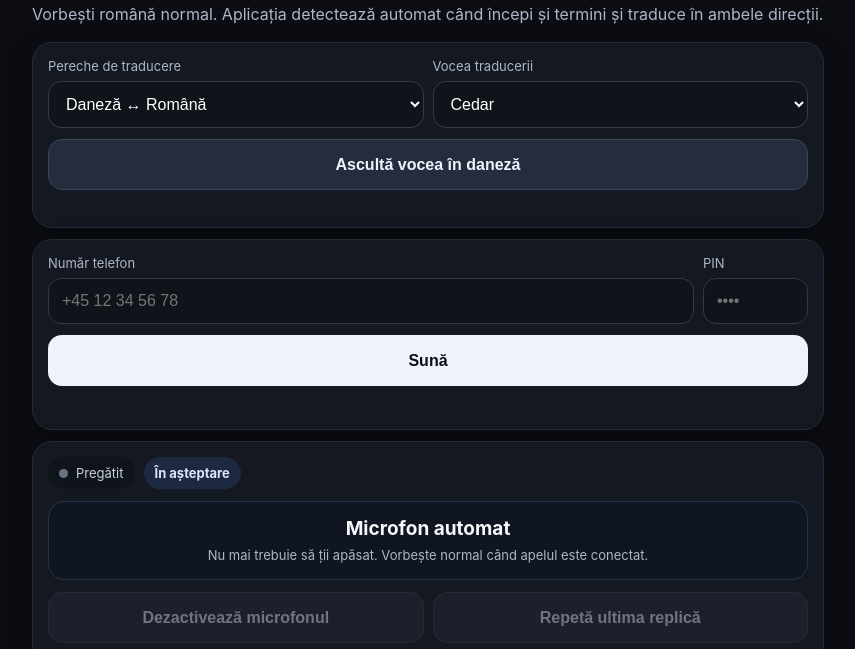
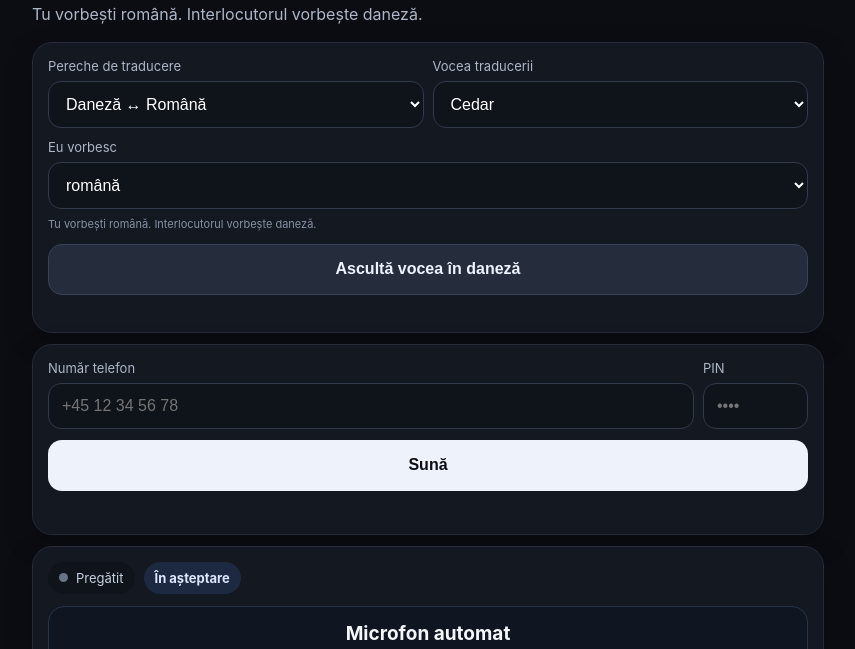
Before and after one commit to narcisbeats-rgb/Cita-, a website: page index.html in a window 1280 px wide. Shown: the part 105-754 px from the top of the page, without its empty margins (212-1067 px from the left). Drawn offline with Linux system fonts and the light colour scheme.

Commit message:
Add real speaker direction selector to live translation

```diff
--- a/index.html
+++ b/index.html
@@ -69,6 +69,14 @@ button:disabled{opacity:.42;cursor:not-allowed}
       </select>
     </div>
   </div>
+  <div class="mode">
+    <label for="direction" data-i18n="iSpeak">Eu vorbesc</label>
+    <select id="direction">
+      <option value="local-other" id="directionOther">Română</option>
+      <option value="local-da" id="directionDa">Daneză</option>
+    </select>
+    <div id="directionNote" class="note"></div>
+  </div>
   <button id="preview" class="secondary" data-i18n="previewVoice">Ascultă vocea în daneză</button>
   <div id="previewState" class="preview-state"></div>
 </section>
@@ -110,14 +118,14 @@ button:disabled{opacity:.42;cursor:not-allowed}
   <div class="group-title" data-i18n="youSay">Ce spui tu</div>
   <div class="grid">
     <div class="pane"><h3 id="youOriginalHeading">Original — română</h3><p id="youOriginal"></p></div>
-    <div class="pane"><h3 data-i18n="translationDanish">Traducere — daneză</h3><p id="youDa"></p></div>
+    <div class="pane"><h3 id="youTranslationHeading">Traducere — daneză</h3><p id="youDa"></p></div>
   </div>
 </section>
 
 <section class="card">
   <div class="group-title" data-i18n="theySay">Ce spune interlocutorul</div>
   <div class="grid">
-    <div class="pane"><h3 data-i18n="originalDanish">Original — daneză</h3><p id="themOriginal"></p></div>
+    <div class="pane"><h3 id="themOriginalHeading">Original — daneză</h3><p id="themOriginal"></p></div>
     <div class="pane"><h3 id="themLocalHeading">Traducere — română</h3><p id="themLocal"></p></div>
   </div>
 </section>
@@ -129,16 +137,16 @@ button:disabled{opacity:.42;cursor:not-allowed}
   const uiLanguage=$("uiLanguage");
   const UI_LANG_KEY="appUiLanguageV1";
   const UI_TEXT={
-    ro:{agentLink:"Agent AI care sună →",yourLanguage:"Pereche de traducere",roDa:"Daneză ↔ Română",enDa:"Daneză ↔ Engleză",esDa:"Daneză ↔ Spaniolă",translationVoice:"Vocea traducerii",previewVoice:"Ascultă vocea în daneză",phoneLabel:"Număr telefon",pinLabel:"PIN",call:"Sună",autoMic:"Microfon automat",autoMicNote:"Nu mai trebuie să ții apăsat. Vorbește normal când apelul este conectat.",muteOff:"Dezactivează microfonul",muteOn:"Activează microfonul",repeat:"Repetă ultima replică",hang:"Închide apelul",duration:"Durată",estimatedCost:"Cost estimat*",costNote:"*Estimare: utilizare OpenAI raportată + transcriere live estimată + taxa Voice API/Media Streaming Telnyx. Tariful PSTN către numărul apelat și taxele nu sunt incluse.",youSay:"Ce spui tu",theySay:"Ce spune interlocutorul",translationDanish:"Traducere — daneză",originalDanish:"Original — daneză",titlePrefix:"Traducere Live",subtitle:"Vorbești {lang} normal. Aplicația detectează automat când începi și termini și traduce în ambele direcții.",original:"Original — {lang}",translation:"Traducere — {lang}",startError:"Nu am putut porni apelul",voiceError:"Nu am putut genera vocea",generating:"Generez testul…",playing:"Redau {voice} în daneză…",creditNeeded:"OpenAI: credit necesar",connectionLost:"Conexiune întreruptă"},
-    en:{agentLink:"AI Calling Agent →",yourLanguage:"Translation pair",roDa:"Danish ↔ Romanian",enDa:"Danish ↔ English",esDa:"Danish ↔ Spanish",translationVoice:"Translation voice",previewVoice:"Preview voice in Danish",phoneLabel:"Phone number",pinLabel:"PIN",call:"Call",autoMic:"Automatic microphone",autoMicNote:"No need to hold anything down. Speak normally once the call is connected.",muteOff:"Mute microphone",muteOn:"Unmute microphone",repeat:"Repeat last reply",hang:"End call",duration:"Duration",estimatedCost:"Estimated cost*",costNote:"*Estimate: reported OpenAI usage + estimated live transcription + Telnyx Voice API/Media Streaming fee. PSTN destination rates and taxes are not included.",youSay:"What you say",theySay:"What the other person says",translationDanish:"Translation — Danish",originalDanish:"Original — Danish",titlePrefix:"Live Translation",subtitle:"Speak {lang} normally. The app automatically detects when you start and stop and translates in both directions.",original:"Original — {lang}",translation:"Translation — {lang}",startError:"Could not start the call",voiceError:"Could not generate the voice",generating:"Generating test…",playing:"Playing {voice} in Danish…",creditNeeded:"OpenAI: credit required",connectionLost:"Connection lost"},
-    da:{agentLink:"AI-agent der ringer →",yourLanguage:"Oversættelsespar",roDa:"Dansk ↔ Rumænsk",enDa:"Dansk ↔ Engelsk",esDa:"Dansk ↔ Spansk",translationVoice:"Oversættelsesstemme",previewVoice:"Lyt til stemmen på dansk",phoneLabel:"Telefonnummer",pinLabel:"PIN",call:"Ring",autoMic:"Automatisk mikrofon",autoMicNote:"Du behøver ikke holde noget nede. Tal normalt, når opkaldet er forbundet.",muteOff:"Slå mikrofon fra",muteOn:"Slå mikrofon til",repeat:"Gentag sidste svar",hang:"Afslut opkald",duration:"Varighed",estimatedCost:"Anslået pris*",costNote:"*Estimat: rapporteret OpenAI-forbrug + anslået live-transskription + Telnyx Voice API/Media Streaming-gebyr. PSTN-takst og skatter er ikke inkluderet.",youSay:"Det du siger",theySay:"Det samtalepartneren siger",translationDanish:"Oversættelse — dansk",originalDanish:"Original — dansk",titlePrefix:"Live-oversættelse",subtitle:"Tal normalt på {lang}. Appen registrerer automatisk, hvornår du starter og stopper, og oversætter begge veje.",original:"Original — {lang}",translation:"Oversættelse — {lang}",startError:"Kunne ikke starte opkaldet",voiceError:"Kunne ikke generere stemmen",generating:"Genererer test…",playing:"Afspiller {voice} på dansk…",creditNeeded:"OpenAI: kredit påkrævet",connectionLost:"Forbindelsen blev afbrudt"},
-    es:{agentLink:"Agente de IA que llama →",yourLanguage:"Par de traducción",roDa:"Danés ↔ Rumano",enDa:"Danés ↔ Inglés",esDa:"Danés ↔ Español",translationVoice:"Voz de traducción",previewVoice:"Escuchar la voz en danés",phoneLabel:"Número de teléfono",pinLabel:"PIN",call:"Llamar",autoMic:"Micrófono automático",autoMicNote:"No necesitas mantener nada pulsado. Habla con normalidad cuando la llamada esté conectada.",muteOff:"Silenciar micrófono",muteOn:"Activar micrófono",repeat:"Repetir última respuesta",hang:"Finalizar llamada",duration:"Duración",estimatedCost:"Coste estimado*",costNote:"*Estimación: uso de OpenAI reportado + transcripción en vivo estimada + tarifa de Telnyx Voice API/Media Streaming. No incluye tarifa PSTN del destino ni impuestos.",youSay:"Lo que dices tú",theySay:"Lo que dice el interlocutor",translationDanish:"Traducción — danés",originalDanish:"Original — danés",titlePrefix:"Traducción en vivo",subtitle:"Habla {lang} con normalidad. La aplicación detecta automáticamente cuándo empiezas y terminas y traduce en ambas direcciones.",original:"Original — {lang}",translation:"Traducción — {lang}",startError:"No se pudo iniciar la llamada",voiceError:"No se pudo generar la voz",generating:"Generando prueba…",playing:"Reproduciendo {voice} en danés…",creditNeeded:"OpenAI: se necesita crédito",connectionLost:"Conexión interrumpida"}
+    ro:{agentLink:"Agent AI care sună →",yourLanguage:"Pereche de traducere",iSpeak:"Eu vorbesc",directionNote:"Tu vorbești {local}. Interlocutorul vorbește {remote}.",roDa:"Daneză ↔ Română",enDa:"Daneză ↔ Engleză",esDa:"Daneză ↔ Spaniolă",translationVoice:"Vocea traducerii",previewVoice:"Ascultă vocea în daneză",phoneLabel:"Număr telefon",pinLabel:"PIN",call:"Sună",autoMic:"Microfon automat",autoMicNote:"Nu mai trebuie să ții apăsat. Vorbește normal când apelul este conectat.",muteOff:"Dezactivează microfonul",muteOn:"Activează microfonul",repeat:"Repetă ultima replică",hang:"Închide apelul",duration:"Durată",estimatedCost:"Cost estimat*",costNote:"*Estimare: utilizare OpenAI raportată + transcriere live estimată + taxa Voice API/Media Streaming Telnyx. Tariful PSTN către numărul apelat și taxele nu sunt incluse.",youSay:"Ce spui tu",theySay:"Ce spune interlocutorul",translationDanish:"Traducere — daneză",originalDanish:"Original — daneză",titlePrefix:"Traducere Live",subtitle:"Vorbești {lang} normal. Aplicația detectează automat când începi și termini și traduce în ambele direcții.",original:"Original — {lang}",translation:"Traducere — {lang}",startError:"Nu am putut porni apelul",voiceError:"Nu am putut genera vocea",generating:"Generez testul…",playing:"Redau {voice} în daneză…",creditNeeded:"OpenAI: credit necesar",connectionLost:"Conexiune întreruptă"},
+    en:{agentLink:"AI Calling Agent →",yourLanguage:"Translation pair",iSpeak:"I speak",directionNote:"You speak {local}. The other person speaks {remote}.",roDa:"Danish ↔ Romanian",enDa:"Danish ↔ English",esDa:"Danish ↔ Spanish",translationVoice:"Translation voice",previewVoice:"Preview voice in Danish",phoneLabel:"Phone number",pinLabel:"PIN",call:"Call",autoMic:"Automatic microphone",autoMicNote:"No need to hold anything down. Speak normally once the call is connected.",muteOff:"Mute microphone",muteOn:"Unmute microphone",repeat:"Repeat last reply",hang:"End call",duration:"Duration",estimatedCost:"Estimated cost*",costNote:"*Estimate: reported OpenAI usage + estimated live transcription + Telnyx Voice API/Media Streaming fee. PSTN destination rates and taxes are not included.",youSay:"What you say",theySay:"What the other person says",translationDanish:"Translation — Danish",originalDanish:"Original — Danish",titlePrefix:"Live Translation",subtitle:"Speak {lang} normally. The app automatically detects when you start and stop and translates in both directions.",original:"Original — {lang}",translation:"Translation — {lang}",startError:"Could not start the call",voiceError:"Could not generate the voice",generating:"Generating test…",playing:"Playing {voice} in Danish…",creditNeeded:"OpenAI: credit required",connectionLost:"Connection lost"},
+    da:{agentLink:"AI-agent der ringer →",yourLanguage:"Oversættelsespar",iSpeak:"Jeg taler",directionNote:"Du taler {local}. Samtalepartneren taler {remote}.",roDa:"Dansk ↔ Rumænsk",enDa:"Dansk ↔ Engelsk",esDa:"Dansk ↔ Spansk",translationVoice:"Oversættelsesstemme",previewVoice:"Lyt til stemmen på dansk",phoneLabel:"Telefonnummer",pinLabel:"PIN",call:"Ring",autoMic:"Automatisk mikrofon",autoMicNote:"Du behøver ikke holde noget nede. Tal normalt, når opkaldet er forbundet.",muteOff:"Slå mikrofon fra",muteOn:"Slå mikrofon til",repeat:"Gentag sidste svar",hang:"Afslut opkald",duration:"Varighed",estimatedCost:"Anslået pris*",costNote:"*Estimat: rapporteret OpenAI-forbrug + anslået live-transskription + Telnyx Voice API/Media Streaming-gebyr. PSTN-takst og skatter er ikke inkluderet.",youSay:"Det du siger",theySay:"Det samtalepartneren siger",translationDanish:"Oversættelse — dansk",originalDanish:"Original — dansk",titlePrefix:"Live-oversættelse",subtitle:"Tal normalt på {lang}. Appen registrerer automatisk, hvornår du starter og stopper, og oversætter begge veje.",original:"Original — {lang}",translation:"Oversættelse — {lang}",startError:"Kunne ikke starte opkaldet",voiceError:"Kunne ikke generere stemmen",generating:"Genererer test…",playing:"Afspiller {voice} på dansk…",creditNeeded:"OpenAI: kredit påkrævet",connectionLost:"Forbindelsen blev afbrudt"},
+    es:{agentLink:"Agente de IA que llama →",yourLanguage:"Par de traducción",iSpeak:"Yo hablo",directionNote:"Tú hablas {local}. El interlocutor habla {remote}.",roDa:"Danés ↔ Rumano",enDa:"Danés ↔ Inglés",esDa:"Danés ↔ Español",translationVoice:"Voz de traducción",previewVoice:"Escuchar la voz en danés",phoneLabel:"Número de teléfono",pinLabel:"PIN",call:"Llamar",autoMic:"Micrófono automático",autoMicNote:"No necesitas mantener nada pulsado. Habla con normalidad cuando la llamada esté conectada.",muteOff:"Silenciar micrófono",muteOn:"Activar micrófono",repeat:"Repetir última respuesta",hang:"Finalizar llamada",duration:"Duración",estimatedCost:"Coste estimado*",costNote:"*Estimación: uso de OpenAI reportado + transcripción en vivo estimada + tarifa de Telnyx Voice API/Media Streaming. No incluye tarifa PSTN del destino ni impuestos.",youSay:"Lo que dices tú",theySay:"Lo que dice el interlocutor",translationDanish:"Traducción — danés",originalDanish:"Original — danés",titlePrefix:"Traducción en vivo",subtitle:"Habla {lang} con normalidad. La aplicación detecta automáticamente cuándo empiezas y terminas y traduce en ambas direcciones.",original:"Original — {lang}",translation:"Traducción — {lang}",startError:"No se pudo iniciar la llamada",voiceError:"No se pudo generar la voz",generating:"Generando prueba…",playing:"Reproduciendo {voice} en danés…",creditNeeded:"OpenAI: se necesita crédito",connectionLost:"Conexión interrumpida"}
   };
   const LOCAL_NAMES={
-    ro:{ro:"română",en:"engleză",es:"spaniolă"},
-    en:{ro:"Romanian",en:"English",es:"Spanish"},
-    da:{ro:"rumænsk",en:"engelsk",es:"spansk"},
-    es:{ro:"rumano",en:"inglés",es:"español"}
+    ro:{ro:"română",en:"engleză",es:"spaniolă",da:"daneză"},
+    en:{ro:"Romanian",en:"English",es:"Spanish",da:"Danish"},
+    da:{ro:"rumænsk",en:"engelsk",es:"spansk",da:"dansk"},
+    es:{ro:"rumano",en:"inglés",es:"español",da:"danés"}
   };
   function uiLang(){return UI_TEXT[uiLanguage?.value]?uiLanguage.value:"ro"}
   function t(key){return UI_TEXT[uiLang()]?.[key]??UI_TEXT.ro[key]??key}
@@ -152,9 +160,9 @@ button:disabled{opacity:.42;cursor:not-allowed}
     setStatusCode(currentStatusCode,live);
     mute.textContent=muted?t("muteOn"):t("muteOff");
   }
-  const phone=$("phone"),pin=$("pin"),language=$("language"),voice=$("voice"),call=$("call"),hang=$("hang"),mute=$("mute"),repeat=$("repeat"),preview=$("preview");
+  const phone=$("phone"),pin=$("pin"),language=$("language"),direction=$("direction"),directionOther=$("directionOther"),directionDa=$("directionDa"),directionNote=$("directionNote"),voice=$("voice"),call=$("call"),hang=$("hang"),mute=$("mute"),repeat=$("repeat"),preview=$("preview");
   const statusEl=$("status"),dot=$("dot"),phase=$("phase"),err=$("err"),previewState=$("previewState"),duration=$("duration"),cost=$("cost");
-  const title=$("title"),subtitle=$("subtitle"),youOriginalHeading=$("youOriginalHeading"),themLocalHeading=$("themLocalHeading");
+  const title=$("title"),subtitle=$("subtitle"),youOriginalHeading=$("youOriginalHeading"),youTranslationHeading=$("youTranslationHeading"),themOriginalHeading=$("themOriginalHeading"),themLocalHeading=$("themLocalHeading");
   const panes={
     "you-original":$("youOriginal"),
     "you-da":$("youDa"),
@@ -174,10 +182,19 @@ button:disabled{opacity:.42;cursor:not-allowed}
   }
   function updateLanguageUi(){
     const l=languageInfo();
+    const localIsDanish=direction.value==="local-da";
+    const danishName=LOCAL_NAMES[uiLang()].da;
+    const localName=localIsDanish?danishName:l.name;
+    const remoteName=localIsDanish?l.name:danishName;
     title.textContent=t("titlePrefix")+" DA ↔ "+l.short;
-    subtitle.textContent=tpl(t("subtitle"),{lang:l.name});
-    youOriginalHeading.textContent=tpl(t("original"),{lang:l.name});
-    themLocalHeading.textContent=tpl(t("translation"),{lang:l.name});
+    subtitle.textContent=tpl(t("directionNote"),{local:localName,remote:remoteName});
+    directionOther.textContent=l.name;
+    directionDa.textContent=danishName;
+    directionNote.textContent=tpl(t("directionNote"),{local:localName,remote:remoteName});
+    youOriginalHeading.textContent=tpl(t("original"),{lang:localName});
+    youTranslationHeading.textContent=tpl(t("translation"),{lang:remoteName});
+    themOriginalHeading.textContent=tpl(t("original"),{lang:remoteName});
+    themLocalHeading.textContent=tpl(t("translation"),{lang:localName});
   }
   function setError(text=""){err.textContent=text}
   const STATUS_TEXT={
@@ -187,10 +204,10 @@ button:disabled{opacity:.42;cursor:not-allowed}
     es:{ready:"Listo","app-connected":"Aplicación conectada",initiated:"Iniciando llamada…",ringing:"Llamando…","audio-connected":"Audio conectado","call-audio-live":"Llamada conectada",completed:"Llamada finalizada","call-stream-ended":"Flujo de audio finalizado",expired:"Sesión caducada",lost:"Conexión interrumpida"}
   };
   const PHASE_TEXT={
-    ro:{waiting:"În așteptare",listening:"Ascult","local-speaking":"Tu vorbești","translating-to-danish":"Traduc în daneză","speaking-to-remote":"Danezul aude traducerea","remote-speaking":"Interlocutorul vorbește","translating-to-local":"Traduc pentru tine","playing-local":"Auzi traducerea",reconnecting:"Reconectare…",credit:"OpenAI: credit necesar"},
-    en:{waiting:"Waiting",listening:"Listening","local-speaking":"You are speaking","translating-to-danish":"Translating to Danish","speaking-to-remote":"The other person hears the translation","remote-speaking":"The other person is speaking","translating-to-local":"Translating for you","playing-local":"You hear the translation",reconnecting:"Reconnecting…",credit:"OpenAI: credit required"},
-    da:{waiting:"Venter",listening:"Lytter","local-speaking":"Du taler","translating-to-danish":"Oversætter til dansk","speaking-to-remote":"Samtalepartneren hører oversættelsen","remote-speaking":"Samtalepartneren taler","translating-to-local":"Oversætter til dig","playing-local":"Du hører oversættelsen",reconnecting:"Forbinder igen…",credit:"OpenAI: kredit påkrævet"},
-    es:{waiting:"En espera",listening:"Escuchando","local-speaking":"Estás hablando","translating-to-danish":"Traduciendo al danés","speaking-to-remote":"El interlocutor oye la traducción","remote-speaking":"El interlocutor habla","translating-to-local":"Traduciendo para ti","playing-local":"Oyes la traducción",reconnecting:"Reconectando…",credit:"OpenAI: se necesita crédito"}
+    ro:{waiting:"În așteptare",listening:"Ascult","local-speaking":"Tu vorbești","translating-to-danish":"Traduc în daneză","translating-to-remote":"Traduc pentru interlocutor","speaking-to-remote":"Interlocutorul aude traducerea","remote-speaking":"Interlocutorul vorbește","translating-to-local":"Traduc pentru tine","translating-to-you":"Traduc pentru tine","playing-local":"Auzi traducerea",reconnecting:"Reconectare…",credit:"OpenAI: credit necesar"},
+    en:{waiting:"Waiting",listening:"Listening","local-speaking":"You are speaking","translating-to-danish":"Translating to Danish","translating-to-remote":"Translating for the other person","speaking-to-remote":"The other person hears the translation","remote-speaking":"The other person is speaking","translating-to-local":"Translating for you","translating-to-you":"Translating for you","playing-local":"You hear the translation",reconnecting:"Reconnecting…",credit:"OpenAI: credit required"},
+    da:{waiting:"Venter",listening:"Lytter","local-speaking":"Du taler","translating-to-danish":"Oversætter til dansk","translating-to-remote":"Oversætter til samtalepartneren","speaking-to-remote":"Samtalepartneren hører oversættelsen","remote-speaking":"Samtalepartneren taler","translating-to-local":"Oversætter til dig","translating-to-you":"Oversætter til dig","playing-local":"Du hører oversættelsen",reconnecting:"Forbinder igen…",credit:"OpenAI: kredit påkrævet"},
+    es:{waiting:"En espera",listening:"Escuchando","local-speaking":"Estás hablando","translating-to-danish":"Traduciendo al danés","translating-to-remote":"Traduciendo para el interlocutor","speaking-to-remote":"El interlocutor oye la traducción","remote-speaking":"El interlocutor habla","translating-to-local":"Traduciendo para ti","translating-to-you":"Traduciendo para ti","playing-local":"Oyes la traducción",reconnecting:"Reconectando…",credit:"OpenAI: se necesita crédito"}
   };
   function setStatusCode(code,on=false){currentStatusCode=code;statusEl.textContent=STATUS_TEXT[uiLang()]?.[code]||code||"";dot.classList.toggle("live",on)}
   function setPhase(code){currentPhaseCode=code;phase.textContent=PHASE_TEXT[uiLang()]?.[code]||code||""}
@@ -368,7 +385,7 @@ button:disabled{opacity:.42;cursor:not-allowed}
 
   async function startCall(){
     setError("");
-    call.disabled=true;language.disabled=true;voice.disabled=true;preview.disabled=true;
+    call.disabled=true;language.disabled=true;direction.disabled=true;voice.disabled=true;preview.disabled=true;
     for(const p of Object.values(panes))p.textContent="";
     lastReply=[];currentReply=[];repeat.disabled=true;realtimeUsd=0;callStartAt=0;updateMetrics();
     try{
@@ -376,7 +393,7 @@ button:disabled{opacity:.42;cursor:not-allowed}
       const response=await fetch("/api/call",{
         method:"POST",
         headers:{"Content-Type":"application/json"},
-        body:JSON.stringify({to:phone.value,pin:pin.value,language:language.value,voice:voice.value})
+        body:JSON.stringify({to:phone.value,pin:pin.value,language:language.value,direction:direction.value,voice:voice.value})
       });
       const data=await response.json();
       if(!response.ok)throw new Error(data.error||t("startError"));
@@ -387,7 +404,7 @@ button:disabled{opacity:.42;cursor:not-allowed}
       setPhase("waiting");
     }catch(e){
       setError(e.message||String(e));
-      call.disabled=false;language.disabled=false;voice.disabled=false;preview.disabled=false;
+      call.disabled=false;language.disabled=false;direction.disabled=false;voice.disabled=false;preview.disabled=false;
     }
   }
 
@@ -414,7 +431,7 @@ button:disabled{opacity:.42;cursor:not-allowed}
     finalizeReply();
     clearPlayback();
     mute.disabled=true;mute.classList.remove("active");mute.textContent=t("muteOff");
-    hang.disabled=true;call.disabled=false;language.disabled=false;voice.disabled=false;preview.disabled=false;
+    hang.disabled=true;call.disabled=false;language.disabled=false;direction.disabled=false;voice.disabled=false;preview.disabled=false;
   }
 
   function toggleMute(){
@@ -470,6 +487,7 @@ button:disabled{opacity:.42;cursor:not-allowed}
   uiLanguage.addEventListener("change",()=>{localStorage.setItem(UI_LANG_KEY,uiLanguage.value);applyUiLanguage()});
   applyUiLanguage();
   language.addEventListener("change",updateLanguageUi);
+  direction.addEventListener("change",updateLanguageUi);
   call.addEventListener("click",startCall);
   hang.addEventListener("click",hangup);
   mute.addEventListener("click",toggleMute);
```
